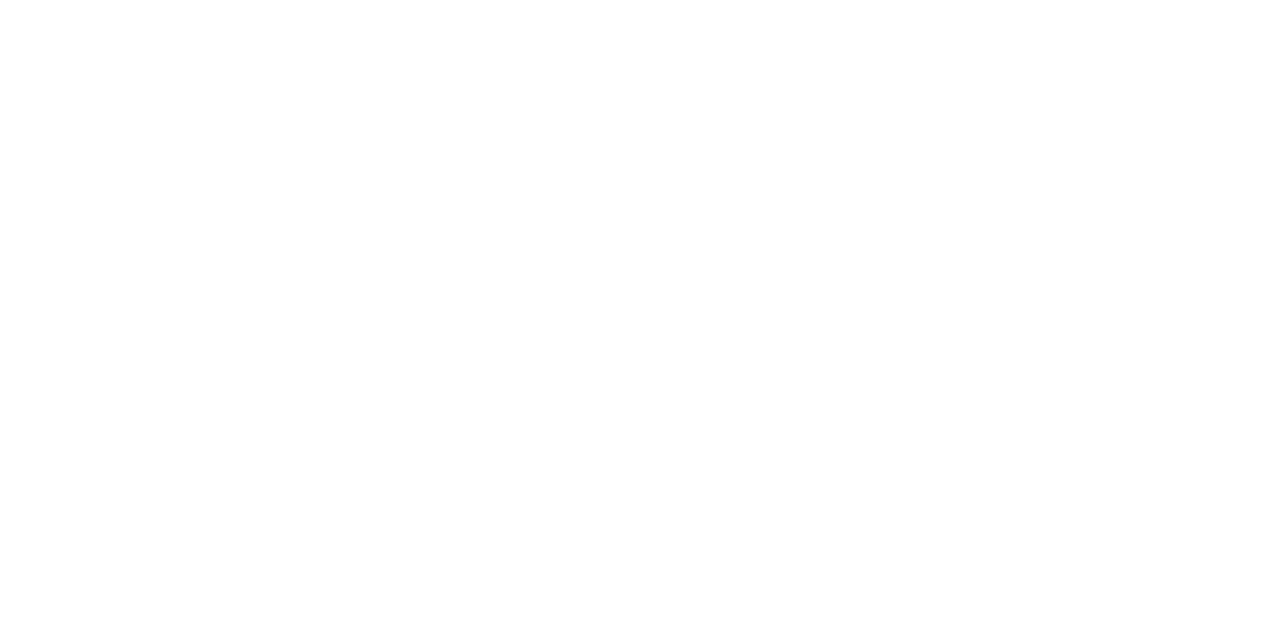
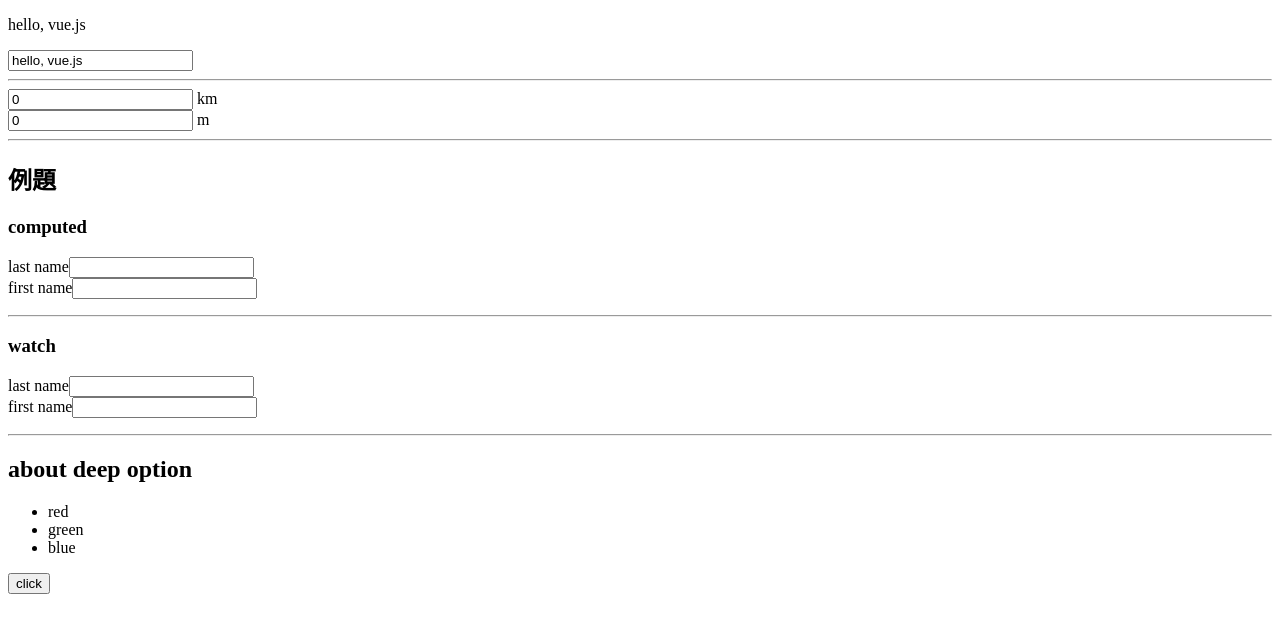
Before and after one commit to pro-soichiro/udemy_vue, a plain HTML site: page section7/index.html in a window 1280 px wide. Drawn offline with nearby package versions, Linux system fonts and the light colour scheme.

Commit message:
[finish] section7

```diff
--- a/section7/index.html
+++ b/section7/index.html
@@ -9,7 +9,53 @@
   </head>
   <body>
     <div id="app">
+      <p>{{ message }}</p>
+      <input type="text" v-model="message" />
 
+      <hr />
+
+      <label for="km">
+        <input id="km" type="number" v-model="km" />
+        km
+      </label>
+      <br />
+      <label for="m">
+        <input id="m" type="number" v-model="m" />
+        m
+      </label>
+    </div>
+    <hr />
+    <div id="app2">
+      <h2>例題</h2>
+      <h3>computed</h3>
+      <label for="lastName">last name</label>
+      <input type="text" id="lastName" v-model="lastName" />
+      <br />
+      <label for="firstName">first name</label>
+      <input type="text" id="firstName" v-model="firstName" />
+
+      <p>{{ fullName }}</p>
+
+      <hr />
+
+      <h3>watch</h3>
+      <label for="lastNameW">last name</label>
+      <input type="text" id="lastNameW" v-model="lastNameW" />
+      <br />
+      <label for="firstNameW">first name</label>
+      <input type="text" id="firstNameW" v-model="firstNameW" />
+
+      <p>{{ fullNameW }}</p>
+
+      <hr />
+    </div>
+
+    <h2>about deep option</h2>
+    <div id="app3">
+      <ul>
+        <li v-for="color in colors">{{ color.name }}</li>
+      </ul>
+      <button v-on:click="onClick">click</button>
     </div>
 
     <script src="https://unpkg.com/vue@3.1.5"></script>
--- a/section7/js/main.js
+++ b/section7/js/main.js
@@ -1,19 +1,99 @@
 const app = Vue.createApp({
   data: () => ({
+    message: "hello, vue.js",
+    km: 0,
+    m: 0,
+  }),
+  watch: {
+    message(newVal, oldVal) {
+      console.log(newVal, oldVal);
+    },
+    km(newVal) {
+      this.m = newVal * 1000;
+    },
+    m(newVal) {
+      this.km = newVal / 1000;
+    },
+  },
+});
 
-  }),
-})
-
-app.mount('#app')
-
+app.mount("#app");
 
 /*
 
 # 監視プロパティ(ウォッチャ)とは？
 useStateやuseEffectの第二引数のようなイメージ？
 
+特定のデータまたは、算出プロパティの状態を監視して、
+変化があった時に登録した処理を自動的に実行できるもの。
+
+事例）
+検索フォームの値が変わったタイミングで自動的にAjaxを行なって結果を一覧表示。
 
 
+# computed（算出プロパティ）とwatch（監視プロパティ）
+
+どちらでも実装できる場合、基本的に算出プロパティの利用を推奨。
+シンプルに記述できることが理由に挙げられる。
 
 
 */
+
+const app2 = Vue.createApp({
+  data: () => ({
+    // 算出プロパティ
+    lastName: "",
+    firstName: "",
+
+    // 監視プロパティ
+    lastNameW: "",
+    firstNameW: "",
+    fullNameW: "",
+  }),
+
+  // 算出プロパティ
+  // 関数プロパティでも記述できるが、キャッシュされるためcomputedを使用する。
+  computed: {
+    fullName() {
+      return this.firstName + " " + this.lastName;
+    },
+  },
+
+  // 監視プロパティ
+  watch: {
+    lastNameW(val) {
+      this.fullNameW = this.firstNameW + " " + val;
+    },
+    firstNameW(val) {
+      this.fullNameW = val + " " + this.lastNameW;
+    },
+  },
+});
+
+app2.mount("#app2");
+
+const app3 = Vue.createApp({
+  data: () => ({
+    colors: [
+      { name: 'red' },
+      { name: 'green' },
+      { name: 'blue' },
+    ],
+  }),
+  watch: {
+    colors: {
+      handler() {
+        console.log('update')
+      },
+      // ネストしたdataの値の変更を察知させたい場合はdeepオプションをtrueにする
+      deep: true
+    },
+  },
+  methods: {
+    onClick() {
+      this.colors[1].name = 'white'
+    }
+  }
+});
+
+app3.mount("#app3");
```
